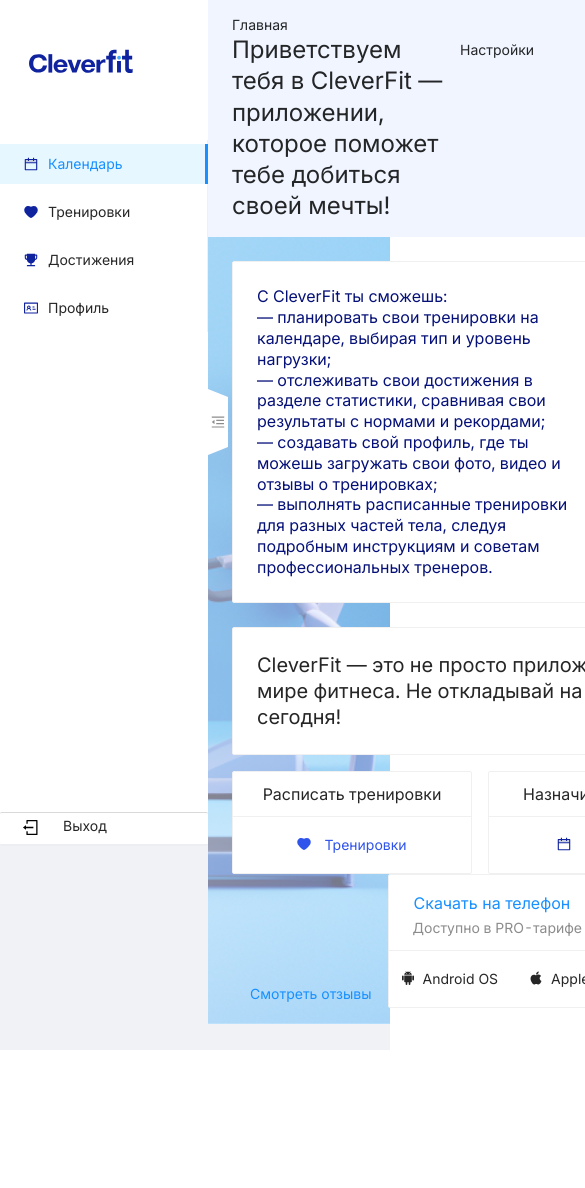
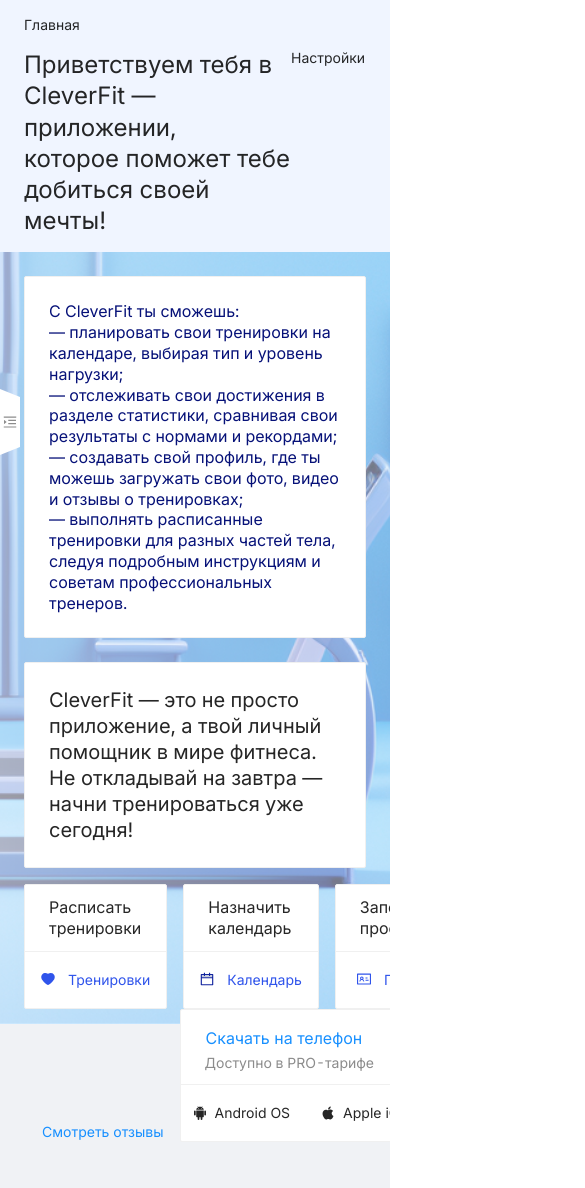
Before and after one commit to Ratiborz/CleverFit, a React (Vite) app: page /#/ in a window 390 px wide. Shown: the top 1188 px of the page, 585 px wide, since content can reach past the window. Before the commit the page ends 1050 px from the top, so only its background shows below. Built offline with nearby package versions, Linux system fonts and the light colour scheme.

Commit message:
compose 834px adaptiv and began to do 360px

```diff
--- a/src/components/footer/footer.module.scss
+++ b/src/components/footer/footer.module.scss
@@ -34,3 +34,9 @@
     margin-right: 24px;
     margin-bottom: 42px;
 }
+
+@media (max-width: 834px) {
+    .card {
+        margin-bottom: 46px;
+    }
+}
--- a/src/components/header/header.module.scss
+++ b/src/components/header/header.module.scss
@@ -41,13 +41,27 @@
     .setting_icon {
         display: none;
     }
+
     .title {
         font-size: 24px;
         font-weight: 500;
-        line-height: 130%;
-        max-width: 473px;
+        max-width: 617px;
+        letter-spacing: 0px;
     }
+
     .title_settings {
-        justify-content: flex-start;
+        justify-content: space-between;
+        margin-top: 15px;
+    }
+
+    .settings {
+        padding: 0;
+        max-width: 75px;
     }
 }
+
+@media (max-width: 360px) {
+    .title {
+        font-size: 20px;
+    }
+}
--- a/src/components/header/header.tsx
+++ b/src/components/header/header.tsx
@@ -7,8 +7,8 @@
             <p className={s.general}>Главная</p>
             <div className={s.title_settings}>
                 <h1 className={s.title}>
-                    Приветствуем тебя в CleverFit — приложении, которое поможет тебе добиться своей
-                    мечты!
+                    Приветствуем тебя в CleverFit — приложении, <br /> которое поможет тебе добиться
+                    своей мечты!
                 </h1>
                 <div className={s.settings}>
                     <span className={s.setting_icon}>
--- a/src/components/main/main.module.scss
+++ b/src/components/main/main.module.scss
@@ -1,14 +1,11 @@
 .wrapper {
     margin-top: 24px;
     margin-left: 24px;
-    height: 100%;
-    width: 100%;
     background: none;
 }
 
 .card {
     max-width: 752px;
-    width: 100%;
     margin-bottom: 24px;
 }
 
@@ -22,7 +19,6 @@
     font-size: 16px;
     font-weight: 400;
     line-height: 130%;
-    letter-spacing: 0%;
     text-align: left;
 }
 
@@ -32,10 +28,20 @@
     font-weight: 500;
 }
 
+.wrapper__card_mini {
+    display: flex;
+    align-items: center;
+    gap: 16px;
+    max-width: 752px;
+}
+
+.card_mini {
+    max-width: 240px;
+    width: 100%;
+}
+
 .card_training__p {
-    display: flex;
-    justify-content: center;
-    padding: 12px 0 12px;
+    padding: 12px 24px;
     font-size: 16px;
     font-weight: 400;
     line-height: 130%;
@@ -47,11 +53,22 @@
     align-items: center;
     justify-content: center;
     color: rgb(47, 84, 235);
-    font-size: 14px;
-    font-weight: 400;
-    line-height: 130%;
     margin: 0 auto;
-    width: 100%;
     height: 56px;
-    padding: 12px 24px;
 }
+
+@media (max-width: 834px) {
+    .card {
+        max-width: 722px;
+        margin-right: 24px;
+    }
+
+    .wrapper__card_mini {
+        max-width: 722px;
+        margin-right: 24px;
+    }
+
+    .card_mini {
+        max-width: 230px;
+    }
+}
--- a/src/components/main/main.tsx
+++ b/src/components/main/main.tsx
@@ -1,7 +1,7 @@
 import { CalendarTwoTone, HeartFilled, IdcardOutlined } from '@ant-design/icons';
 import s from './main.module.scss';
 
-import { Button, Card, Divider, Layout, Space } from 'antd';
+import { Button, Card, Divider, Layout } from 'antd';
 
 export const Main = () => {
     return (
@@ -17,15 +17,15 @@
                 </p>
             </Card>
 
-            <Card className={`${s.card} ${s.card_margin}`} bodyStyle={{ width: 752 }}>
+            <Card className={`${s.card} ${s.card_margin}`}>
                 <p className={s.card__descrip}>
                     CleverFit — это не просто приложение, а твой личный помощник в мире фитнеса. Не
                     откладывай на завтра — начни тренироваться уже сегодня!
                 </p>
             </Card>
 
-            <Space size={16}>
-                <Card bodyStyle={{ padding: 0, width: 238 }}>
+            <div className={s.wrapper__card_mini}>
+                <Card bodyStyle={{ padding: 0 }} className={s.card_mini}>
                     <p className={s.card_training__p}>Расписать тренировки</p>
                     <Divider style={{ margin: 0 }} />
                     <Button className={s.card_training__btn} type='link' icon={<HeartFilled />}>
@@ -33,7 +33,7 @@
                     </Button>
                 </Card>
 
-                <Card bodyStyle={{ padding: 0, width: 238 }}>
+                <Card bodyStyle={{ padding: 0 }} className={s.card_mini}>
                     <p className={s.card_training__p}>Назначить календарь</p>
                     <Divider style={{ margin: 0 }} />
                     <Button
@@ -45,14 +45,14 @@
                     </Button>
                 </Card>
 
-                <Card bodyStyle={{ padding: 0, width: 238 }}>
+                <Card bodyStyle={{ padding: 0 }} className={s.card_mini}>
                     <p className={s.card_training__p}>Заполнить профиль</p>
                     <Divider style={{ margin: 0 }} />
                     <Button className={s.card_training__btn} type='link' icon={<IdcardOutlined />}>
                         Профиль
                     </Button>
                 </Card>
-            </Space>
+            </div>
         </Layout>
     );
 };
--- a/src/components/sider/sider.module.scss
+++ b/src/components/sider/sider.module.scss
@@ -17,7 +17,7 @@
 }
 
 .logo_mini {
-    margin-left: 25px;
+    margin-left: 18px;
     margin-bottom: 68px;
 }
 
--- a/src/components/sider/sider.tsx
+++ b/src/components/sider/sider.tsx
@@ -38,12 +38,23 @@
 
 export const Aside: React.FC = () => {
     const [collapsed, setCollapsed] = useState(false);
+    const [modileWidth, setMobileWidth] = useState(false);
+
     return (
-        <Layout>
         <Sider
+            breakpoint='xs'
+            onBreakpoint={(broken) => {
+                if (broken) {
+                    setMobileWidth(true);
+                } else {
+                    setMobileWidth(false); // Сбросить mobileWidth в false при отсутствии брейкпоинта
+                }
+            }}
+            collapsedWidth={modileWidth ? 0 : 60}
             className={s.sider}
+            data-test-id='sider-switch'
             trigger={null}
-                width={208}
+            width={modileWidth ? 106 : 208}
             theme='light'
             collapsible
             collapsed={collapsed}
@@ -69,17 +80,18 @@
                         />
                     )}
 
-                        <Menu
-                            theme='light'
-                            defaultSelectedKeys={['1']}
-                            mode='inline'
-                            items={items}
-                        />
+                    <Menu theme='light' defaultSelectedKeys={['1']} mode='inline' items={items} />
                 </div>
 
                 <Button
                     className={s.button}
-                        icon={<Image src='/Exit.svg' width={16} preview={false} alt='exit' />}
+                    icon={
+                        modileWidth ? (
+                            ''
+                        ) : (
+                            <Image src='/Exit.svg' width={16} preview={false} alt='exit' />
+                        )
+                    }
                 >
                     {!collapsed && <span className={s.button_text}>Выход</span>}
                 </Button>
@@ -89,6 +101,5 @@
                 onClick: () => setCollapsed(!collapsed),
             })}
         </Sider>
-        </Layout>
     );
 };
--- a/src/index.css
+++ b/src/index.css
@@ -1,8 +1,13 @@
 @import url('https://fonts.googleapis.com/css2?family=Inter:wght@400;700&display=swap');
+
+html,
+body {
+    height: 100%;
+}
 
 #root {
     max-width: 1440px;
-    width: 100%;
+    /* width: 100%; */
     margin: 0 auto;
     font-family: 'Inter', sans-serif;
 }
@@ -20,3 +25,9 @@
 p {
     margin: 0;
 }
+
+@media (max-width: 834px) {
+    /* #root {
+        max-width: 834px;
+    } */
+}
--- a/src/pages/main-page/main-page.module.scss
+++ b/src/pages/main-page/main-page.module.scss
@@ -6,4 +6,8 @@
 .main_container {
     width: 100%;
     background: none;
+    overflow: hidden;
 }
+
+@media (max-width: 834px) {
+}
```
Lines whose indentation alone changed are shown as unchanged.
